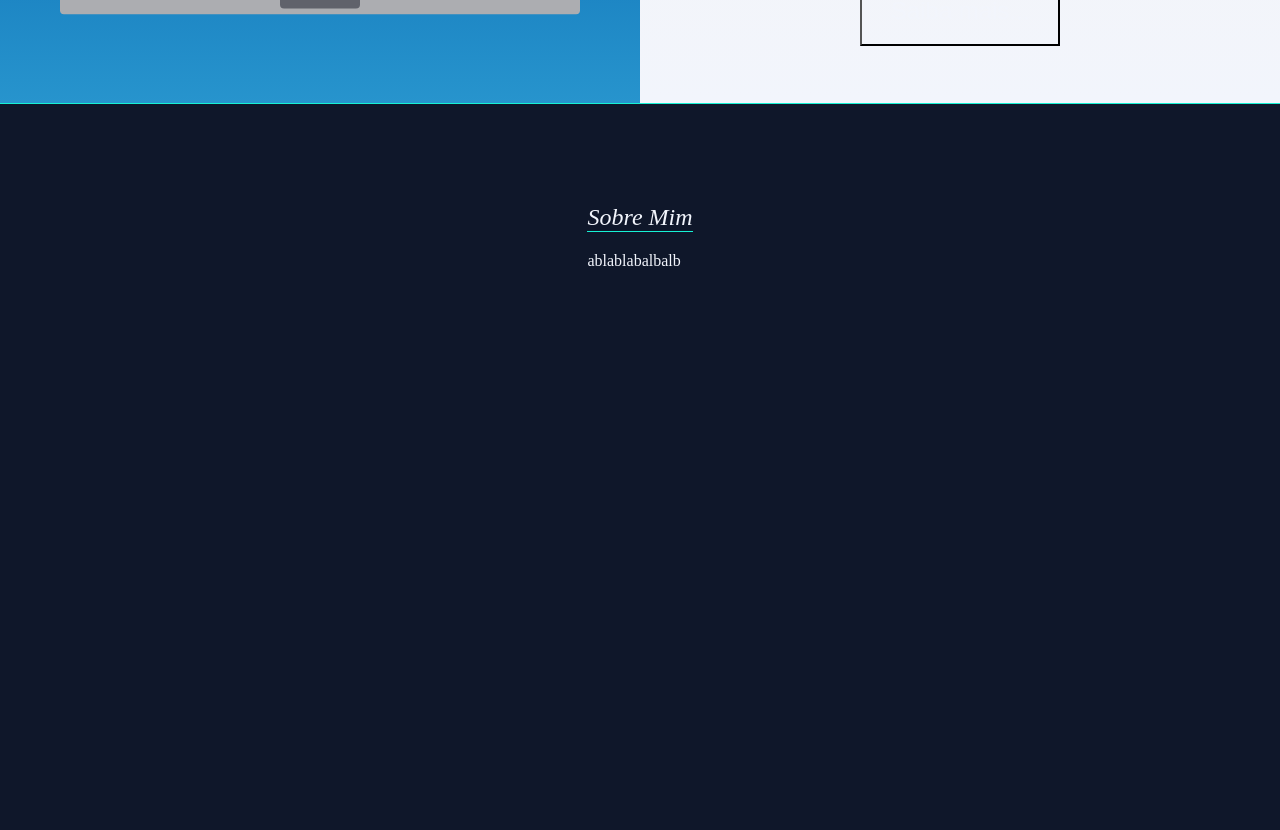
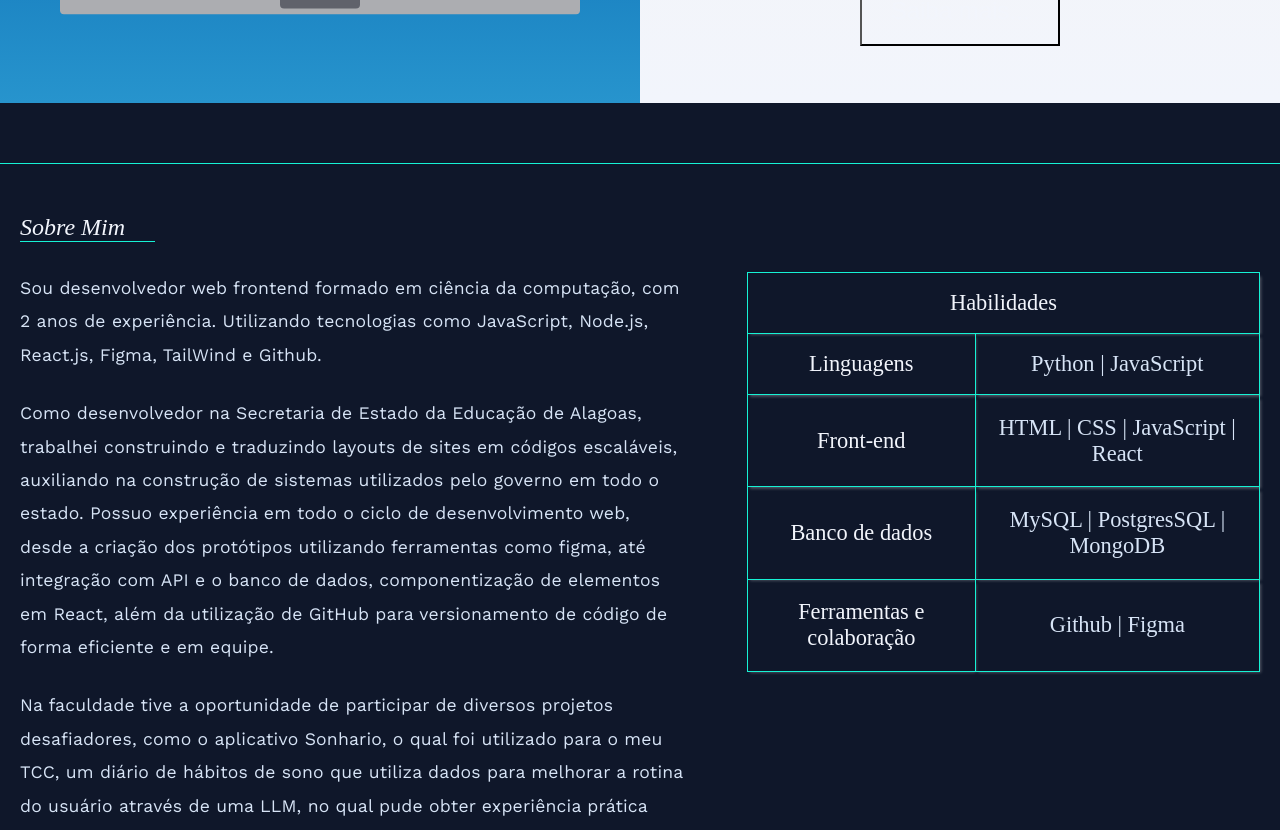
Before and after one commit to alyssonwa/portfolio, a React (Create React App) app: page / in a window 1280 px wide. Shown: the part 1964-2794 px from the top of the page. Before the commit the page ends 2294 px from the top, so only its background shows below. Built offline with nearby package versions, Linux system fonts and the light colour scheme; a web font is replaced by a local one.

Commit message:
finalizando componente sobre mim

```diff
--- a/src/components/projetos/Projetos.module.css
+++ b/src/components/projetos/Projetos.module.css
@@ -2,6 +2,7 @@
 /*configs globais*/
 .projetosContainer {
     border-top: 1px solid var(--CorDestaque);
+    padding-bottom: 60px;
     display: flex;
     flex-flow: column nowrap;
     justify-content: center;
--- a/src/components/sobre/Sobre.module.css
+++ b/src/components/sobre/Sobre.module.css
@@ -1,18 +1,94 @@
 @charset "UTF-8";
 
 .sobreContainer {
-    padding: 60px 20px;
-    display: flex;
-    flex-flow: row nowrap;
-    justify-content: center;
-    align-items: center;
+    padding: 40px 20px;
     border-top: 1px solid var(--CorDestaque);
 }
-.sobreConteudo h1{
-    margin-top: 40px;
-    margin-bottom: 20px;
+
+.sobreConteudo {
+    max-width: 1400px;
+    margin: 0 auto;
+}
+
+.sobreConteudo h1 {
+    width: fit-content;
+    padding-right: 30px;
+    margin-top: 10px;
+    margin-bottom: 30px;
     font-weight: 500;
     font-family: var(--fonte1);
     font-style: italic;
-    border-bottom: 0.5px solid var(--CorDestaque);
+    border-bottom: 1.5px solid var(--CorDestaque);
 }
+
+.sobreTabela {
+    display: flex;
+    flex-flow: column nowrap;
+    gap: 40px;
+}
+
+.sobreTexto p {
+    font-family: var(--fonte0);
+    font-size: 1.1em;
+    line-height: 1.9;
+    letter-spacing: 0.01em;
+    margin-bottom: 25px;
+    color: var(--CorFundo2);
+    text-align: left;
+}
+
+.tabelaHabilidades {
+    overflow-x: auto;
+    width: 100%;
+}
+
+.sobreConteudo table {
+    border-collapse: collapse;
+    width: 90%;
+    margin: auto;
+    min-height: 250px;
+    font-size: 1.25em;
+    color: var(--CorFundo2);
+}
+
+.sobreConteudo th, td {
+    border: 1px solid var(--CorDestaque);
+    padding: 12px;
+    text-align: center;
+    box-shadow: 2px 2.5px 3px -1px rgba(255, 255, 255, 0.3);
+}
+
+.sobreConteudo th {
+    color: var(--CorLetra);
+    font-weight: 500;
+}
+
+
+/* --- CONFIGURAÇÕES DESKTOP  --- */
+@media screen and (min-width: 992px) {
+
+    .sobreTabela {
+        flex-flow: row nowrap;
+        justify-content: space-between;
+        align-items: flex-start;
+        gap: 60px;
+    }
+
+    .sobreTexto {
+        flex: 1.3;
+        padding-right: 0;
+    }
+
+    .tabelaHabilidades {
+        flex: 1;
+        overflow-x: visible;
+        position: sticky;
+        top: 40px;
+    }
+
+    .sobreConteudo table {
+        width: 100%;
+        min-height: 400px;
+        font-size: 1.4em;
+    }
+}
--- a/src/components/sobre/index.js
+++ b/src/components/sobre/index.js
@@ -6,8 +6,58 @@ const SobreMim = () => {
     <section className={styles.sobreContainer}>
       <div className={styles.sobreConteudo}>
         <h1>Sobre Mim</h1>
-        <p>ablablabalbalb</p>
+        <div className={styles.sobreTabela}>
+          <div className={styles.sobreTexto}>
+            <p>
+              Sou desenvolvedor web frontend formado em ciência da computação,
+              com 2 anos de experiência. Utilizando tecnologias como JavaScript,
+              Node.js, React.js, Figma, TailWind e Github.
+            </p>
+            <p>
+              Como desenvolvedor na Secretaria de Estado da Educação de Alagoas,
+              trabalhei construindo e traduzindo layouts de sites em códigos
+              escaláveis, auxiliando na construção de sistemas utilizados pelo
+              governo em todo o estado. Possuo experiência em todo o ciclo de
+              desenvolvimento web, desde a criação dos protótipos utilizando
+              ferramentas como figma, até integração com API e o banco de dados,
+              componentização de elementos em React, além da utilização de
+              GitHub para versionamento de código de forma eficiente e em
+              equipe.
+            </p>
+            <p>
+              Na faculdade tive a oportunidade de participar de diversos
+              projetos desafiadores, como o aplicativo Sonhario, o qual foi
+              utilizado para o meu TCC, um diário de hábitos de sono que utiliza
+              dados para melhorar a rotina do usuário através de uma LLM, no
+              qual pude obter experiência prática com React Expo e Django.
+            </p>
+          </div>
+          <div className={styles.tabelaHabilidades}>
+            <table>
+              <tr>
+                <th colspan="4">Habilidades</th>
+              </tr>
+              <tr>
+                <th colspan="2">Linguagens</th>
+                <td colspan="2">Python | JavaScript</td>
+              </tr>
+              <tr>
+                <th colspan="2">Front-end</th>
+                <td>HTML | CSS | JavaScript | React</td>
+              </tr>
+              <tr>
+                <th colspan="2">Banco de dados</th>
+                <td>MySQL | PostgresSQL | MongoDB</td>
+              </tr>
+              <tr>
+                <th colspan="2">Ferramentas e colaboração</th>
+                <td>Github | Figma</td>
+              </tr>
+            </table>
+          </div>
+        </div>
       </div>
+      {/* fim div conteudo */}
     </section>
   );
 };
```
